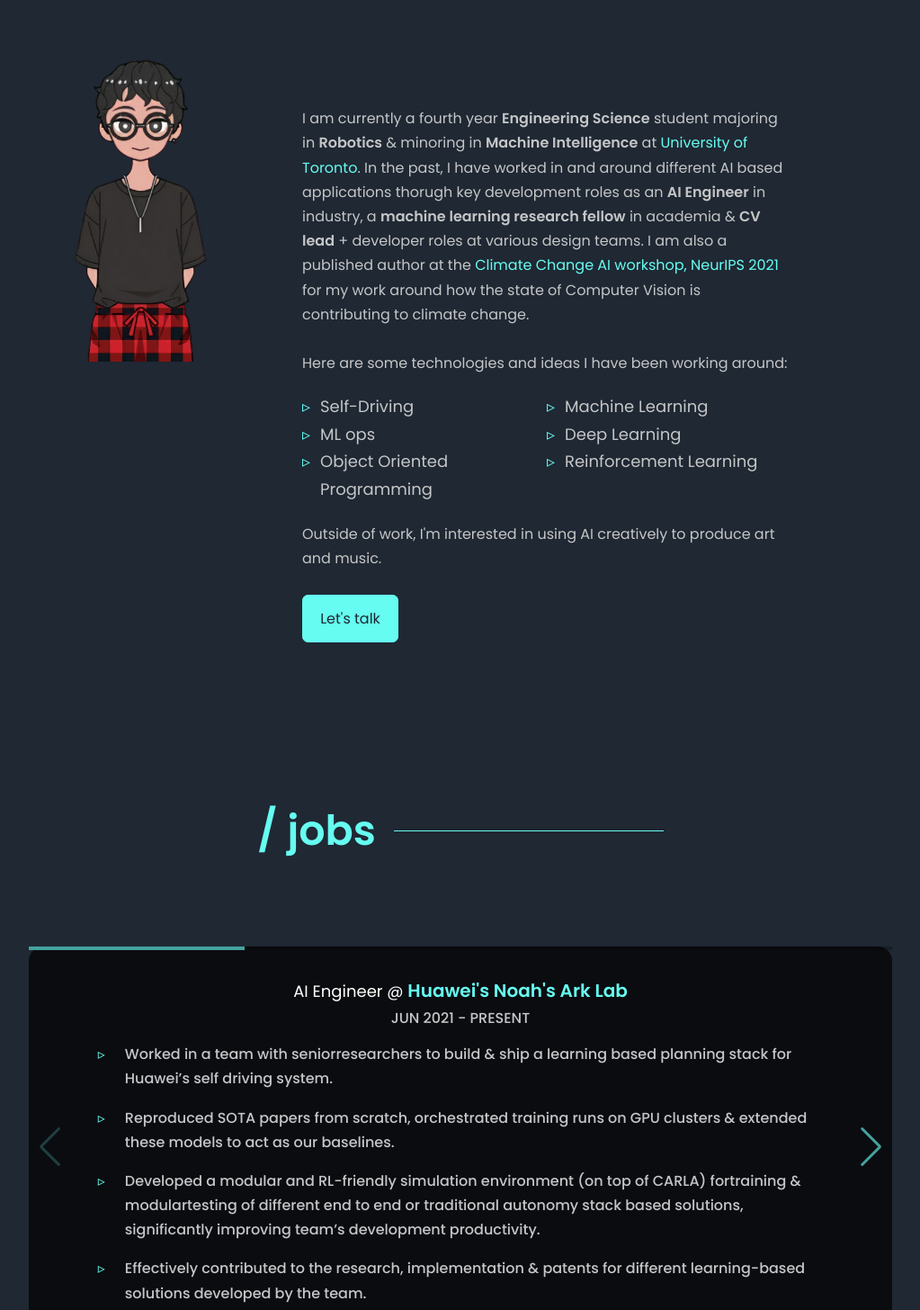
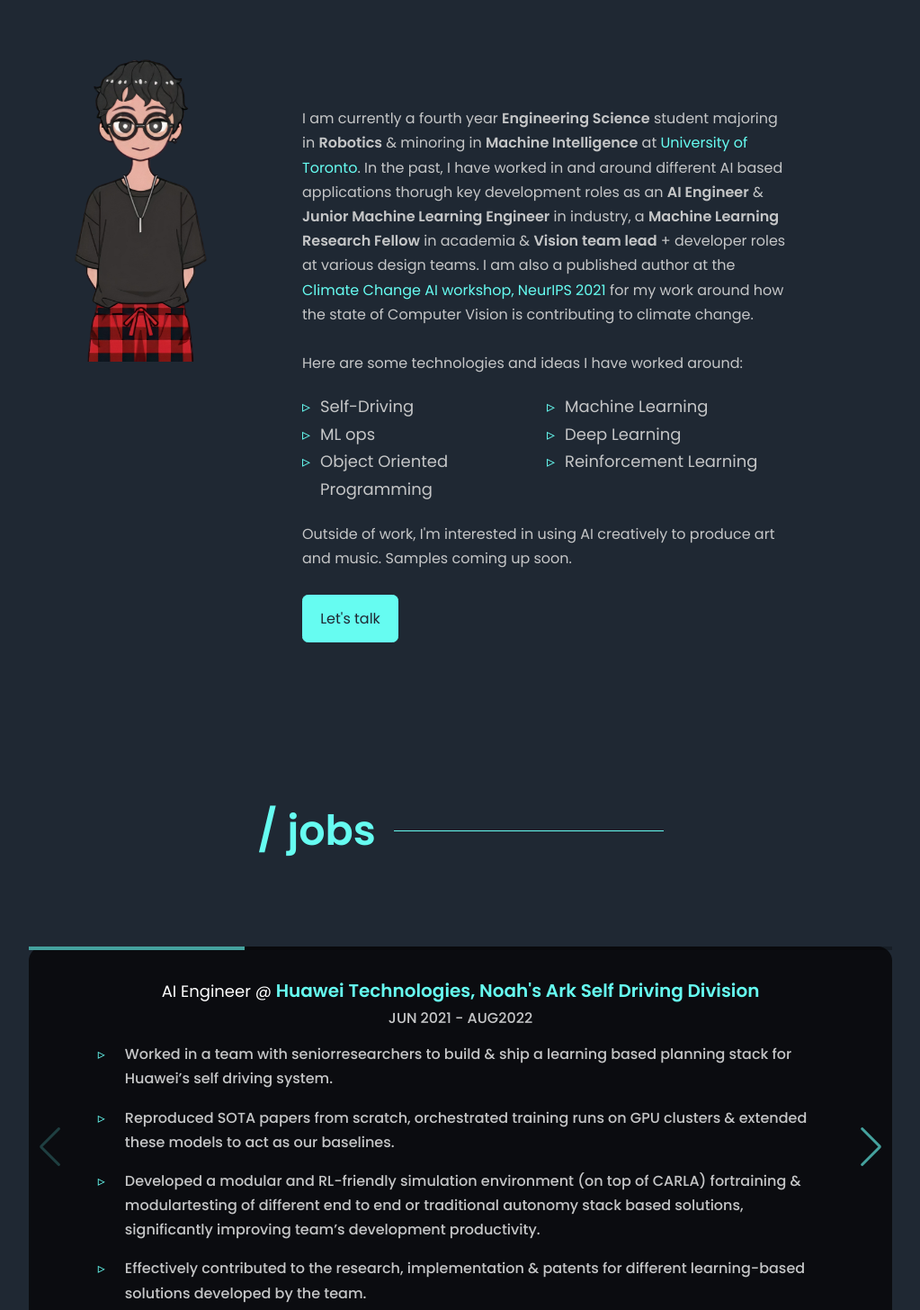
Before and after one commit to kanavsinglaa/kanavsinglaa.github.io, a React (Create React App) app: page / in a window 1280 px wide. Shown: the part 994-2450 px from the top of the page at 90% size, without its empty margins (128-1151 px from the left). Built offline with nearby package versions, Linux system fonts and the light colour scheme.

Commit message:
updated resume

```diff
--- a/public/index.html
+++ b/public/index.html
@@ -7,7 +7,7 @@
     <meta name="theme-color" content="#000000" />
     <meta
       name="description"
-      content="Web site created using create-react-app"
+      content="My personal website crated using React.JS"
     />
     <link rel="apple-touch-icon" href="%PUBLIC_URL%/logo192.png" />
     <!--
--- a/src/components/about/About.jsx
+++ b/src/components/about/About.jsx
@@ -12,13 +12,13 @@
         University of Toronto
       </a>
       . In the past, I have worked in and around different AI based applications thorugh key development roles
-      as an <b>AI Engineer</b> in industry, a <b>machine learning research fellow</b> in academia & <b>CV lead</b> + developer roles at various design teams.
+      as an <b>AI Engineer</b> & <b>Junior Machine Learning Engineer</b> in industry, a <b>Machine Learning Research Fellow</b> in academia & <b>Vision team lead</b> + developer roles at various design teams.
       I am also a published author at the <a href="https://arxiv.org/abs/2111.14059"> {""}Climate Change AI workshop, NeurIPS 2021</a> for my work around how the state of Computer Vision is contributing to climate change.
     </p>
   );
   const extra_para = (
     <p>
-      Outside of work, I'm interested in using AI creatively to produce art and music.
+      Outside of work, I'm interested in using AI creatively to produce art and music. Samples coming up soon.
     </p>
   );
 
@@ -46,7 +46,7 @@
       <div className='about-description'>
         {about_para}
         <br/>
-        {"Here are some technologies and ideas I have been working around:"}
+        {"Here are some technologies and ideas I have worked around:"}
         <ul className="tech-stack">
           {tech_items}
         </ul>
--- a/src/components/jobs/Jobs.jsx
+++ b/src/components/jobs/Jobs.jsx
@@ -14,8 +14,8 @@
 const experienceItems = [
     {
       jobTitle: "AI Engineer @",
-      company: "Huawei's Noah's Ark Lab",
-      duration: "JUN 2021 - PRESENT",
+      company: "Huawei Technologies, Noah's Ark Self Driving Division",
+      duration: "JUN 2021 - AUG2022",
       desc: [
         "Worked in a team with seniorresearchers to build & ship a learning based planning stack for Huawei’s self driving system.",
         "Reproduced SOTA papers from scratch, orchestrated training runs on GPU clusters & extended these models to act as our baselines.",
@@ -35,11 +35,13 @@
     },
     {
     jobTitle: "Junior Machine Learning Engineer @",
-    company: "Omdena",
+    company: "Zzapp Malaria",
     duration: "SUMMER 2020",
     desc: [
       "Worked with a team of 50 contributors from across the globe to deploy an AI solution to prevent the spreading of Malaria in Africa, and other active sites in this world.",
-      "Helped the finalist team of IBM Watson AI XPRIZE challenge (AI for Good), Zzapp Malaria to integrate our developed AI solution to their already built platform to win the $5 Million cash prize and take this initiative to the next level."
+      "Worked on building a vision pipeline that integrates with the map-based mobile app, to identify malaria hotspots (water bodies) & convey AI strategies to field workers ensuring thorough implementation.",
+      "Analyzed different models that utilized topography & satellite imagery to identify the transmission hotspots.",
+      "Team won the IBM Watson’s AI XPRIZE ($5 million) & the app is deployed across sub-Saharan Africa."
     ]
     },
     {
```
Also changed, not shown: 1 other file (tests, documents, lock files or other folders).
